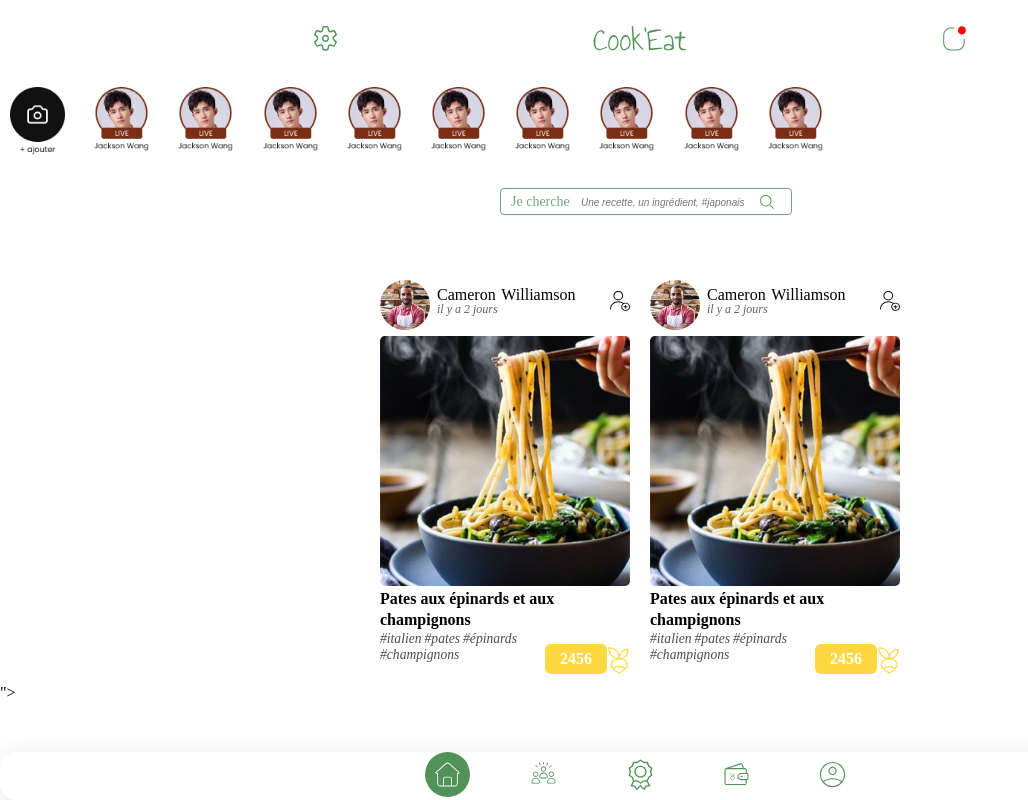
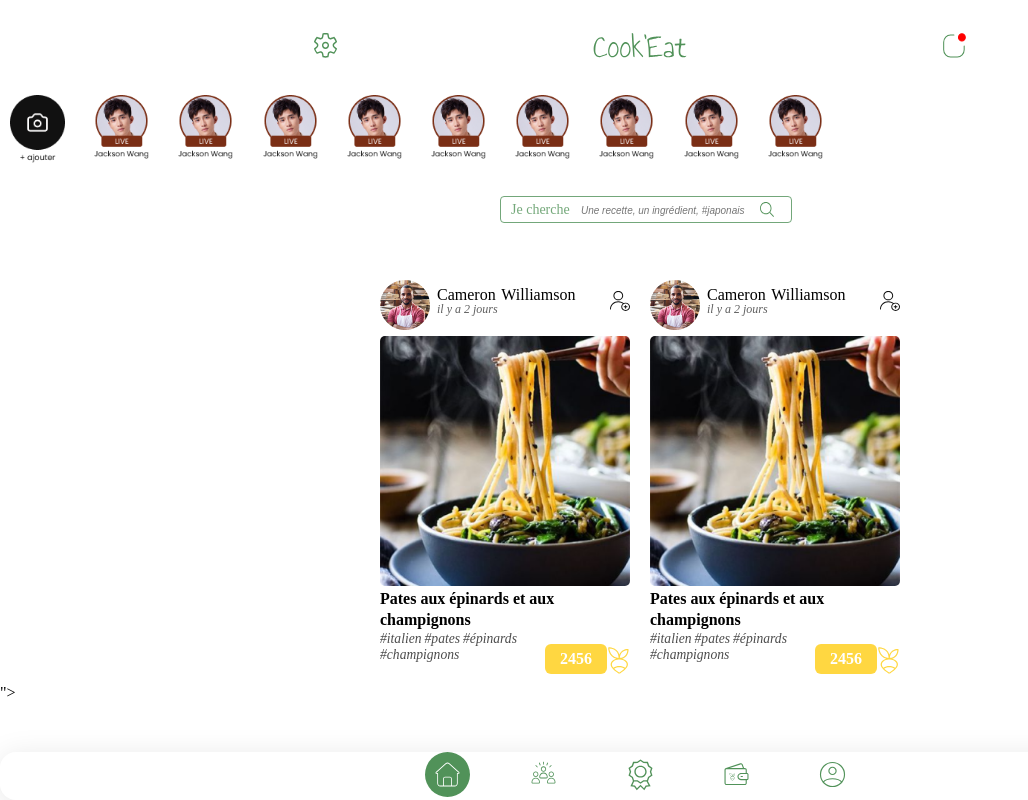
Before and after one commit to ThomasDias417/int_thomas_dias, a plain HTML site: page index.html in a window 1280 px wide. Shown: the whole page, without its empty margins (0-1028 px from the left). Drawn offline with Linux system fonts and the light colour scheme.

Commit message:
Add files via upload

```diff
--- a/assets/css/style.css
+++ b/assets/css/style.css
@@ -23,8 +23,11 @@ header{
 /*header*/
 /*header utility*/
 .container_utility{
+    height: 40px;
+    width: 100vw;
     display: flex;
     justify-content: center;
+    align-items: flex-end;
     gap: 20%;
 }
 .container_utility img{
```
